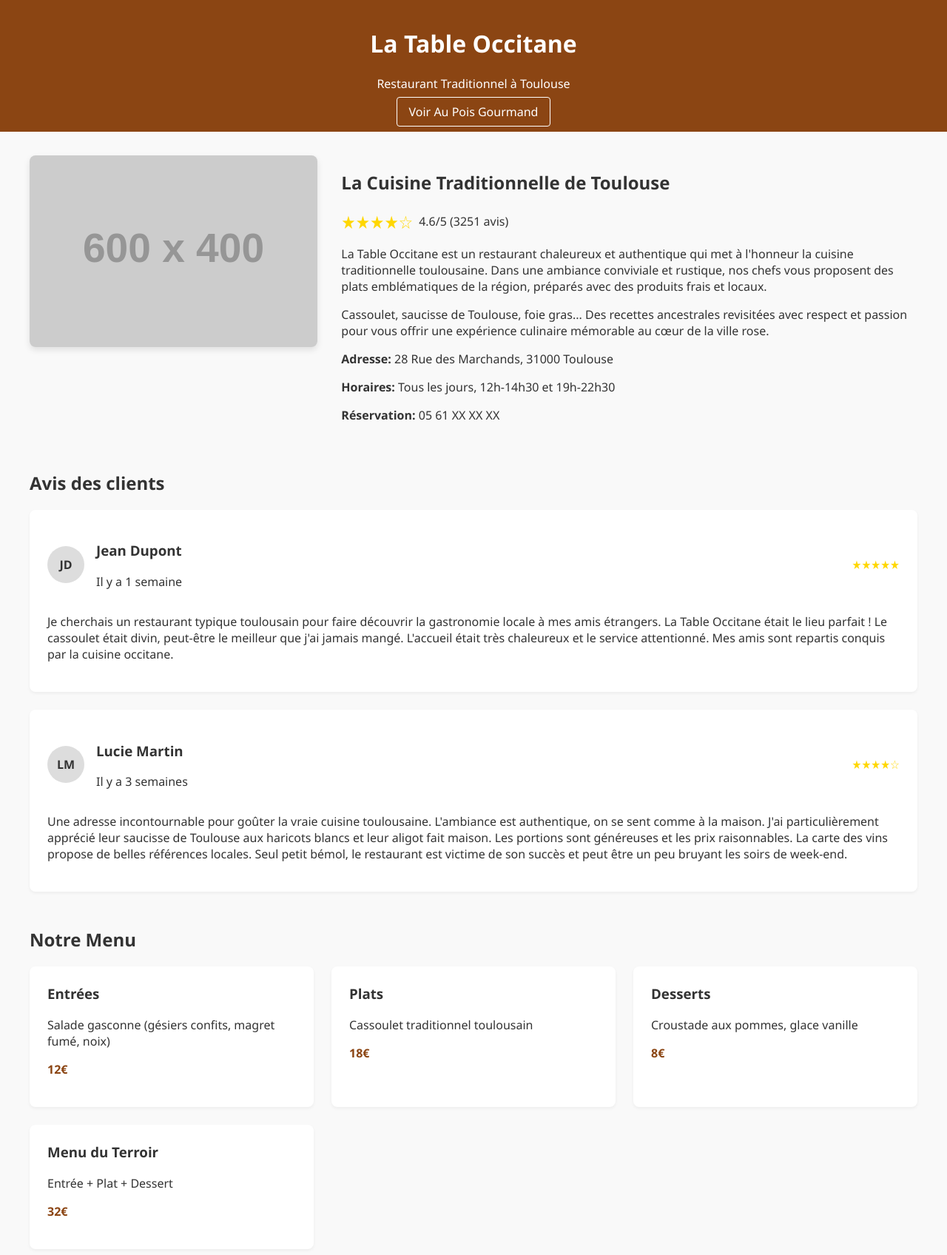
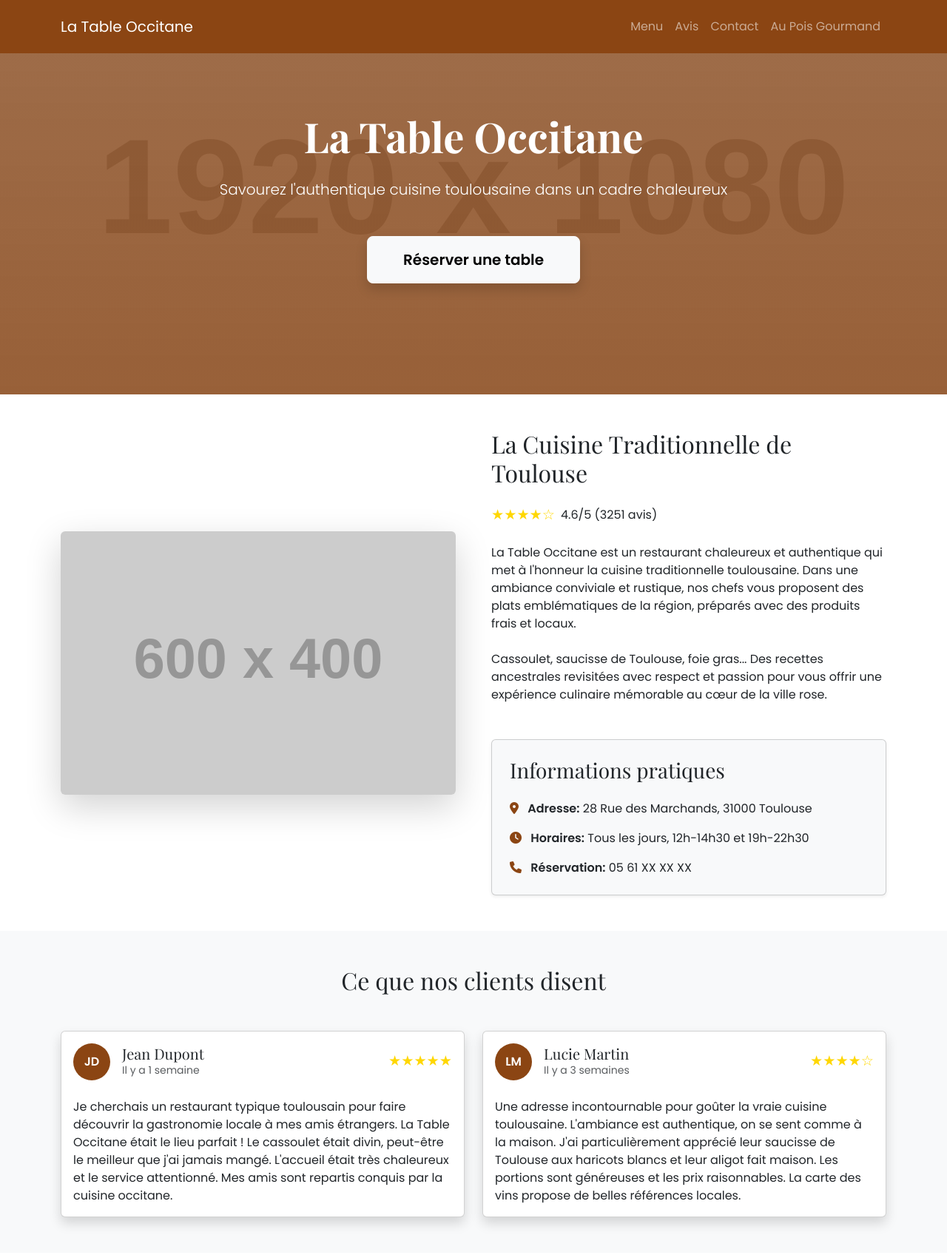
Before and after one commit to gperret31/toulouse-restaurant-showcase, a plain HTML site: page la-table-occitane.html in a window 1280 px wide. Shown: the top 1696 px of the page at 74% size. Drawn offline with nearby package versions, Linux system fonts and the light colour scheme; placeholder pictures from the web are drawn by us.

Commit message:
Intégration de Bootstrap pour La Table Occitane

```diff
--- a/la-table-occitane.html
+++ b/la-table-occitane.html
@@ -4,241 +4,305 @@
     <meta charset="UTF-8">
     <meta name="viewport" content="width=device-width, initial-scale=1.0">
     <title>La Table Occitane - Restaurant Traditionnel de Toulouse</title>
+    <!-- Bootstrap CSS -->
+    <link href="https://cdn.jsdelivr.net/npm/bootstrap@5.3.0/dist/css/bootstrap.min.css" rel="stylesheet">
+    <!-- Font Awesome -->
+    <link rel="stylesheet" href="https://cdnjs.cloudflare.com/ajax/libs/font-awesome/6.0.0/css/all.min.css">
+    <!-- Google Fonts -->
+    <link href="https://fonts.googleapis.com/css2?family=Playfair+Display:wght@400;700&family=Poppins:wght@300;400;500;600&display=swap" rel="stylesheet">
     <style>
         body {
-            font-family: 'Segoe UI', Tahoma, Geneva, Verdana, sans-serif;
-            margin: 0;
-            padding: 0;
-            color: #333;
-            background-color: #f9f9f9;
+            font-family: 'Poppins', sans-serif;
         }
-        header {
+        h1, h2, h3, h4, h5 {
+            font-family: 'Playfair Display', serif;
+        }
+        .bg-brown {
+            background-color: #8B4513 !important;
+        }
+        .text-brown {
+            color: #8B4513 !important;
+        }
+        .btn-brown {
             background-color: #8B4513;
             color: white;
-            padding: 1rem;
-            text-align: center;
         }
-        .container {
-            max-width: 1200px;
-            margin: 0 auto;
-            padding: 2rem;
-        }
-        .restaurant-info {
-            display: flex;
-            flex-wrap: wrap;
-            gap: 2rem;
-            margin-bottom: 2rem;
-        }
-        .restaurant-image {
-            flex: 1;
-            min-width: 300px;
-        }
-        .restaurant-image img {
-            width: 100%;
-            border-radius: 8px;
-            box-shadow: 0 4px 8px rgba(0,0,0,0.1);
-        }
-        .restaurant-details {
-            flex: 2;
-            min-width: 300px;
-        }
-        .rating {
-            display: flex;
-            align-items: center;
-            margin-bottom: 1rem;
+        .btn-brown:hover {
+            background-color: #a0522d;
+            color: white;
         }
         .stars {
             color: #FFD700;
-            font-size: 1.5rem;
-            margin-right: 0.5rem;
+            font-size: 1.2rem;
         }
-        .reviews {
-            margin-top: 3rem;
+        .hero {
+            background: linear-gradient(rgba(139, 69, 19, 0.7), rgba(139, 69, 19, 0.8)), url('https://via.placeholder.com/1920x1080');
+            background-size: cover;
+            background-position: center;
+            color: white;
+            padding: 150px 0;
         }
-        .review {
-            background-color: white;
-            border-radius: 8px;
-            padding: 1.5rem;
-            margin-bottom: 1.5rem;
-            box-shadow: 0 2px 4px rgba(0,0,0,0.05);
+        .card {
+            transition: transform 0.3s;
         }
-        .review-header {
-            display: flex;
-            align-items: center;
-            margin-bottom: 1rem;
+        .card:hover {
+            transform: translateY(-5px);
         }
-        .review-avatar {
+        .navbar {
+            transition: all 0.3s;
+        }
+        .avatar-circle {
             width: 50px;
             height: 50px;
             border-radius: 50%;
-            margin-right: 1rem;
-            background-color: #ddd;
+            background-color: #8B4513;
+            color: white;
             display: flex;
             align-items: center;
             justify-content: center;
             font-weight: bold;
         }
-        .review-rating {
-            margin-left: auto;
-            color: #FFD700;
+        .menu-price {
+            color: #8B4513;
+            font-weight: bold;
+            font-size: 1.2rem;
         }
-        .menu-section {
-            margin-top: 3rem;
+        footer a {
+            color: rgba(255,255,255,0.7);
+            text-decoration: none;
         }
-        .menu-items {
-            display: grid;
-            grid-template-columns: repeat(auto-fill, minmax(300px, 1fr));
-            gap: 1.5rem;
+        footer a:hover {
+            color: white;
         }
-        .menu-item {
+        .social-icon {
+            display: inline-flex;
+            align-items: center;
+            justify-content: center;
+            width: 40px;
+            height: 40px;
+            background-color: rgba(255,255,255,0.2);
+            color: white;
+            border-radius: 50%;
+            margin-right: 10px;
+            transition: all 0.3s;
+        }
+        .social-icon:hover {
             background-color: white;
-            border-radius: 8px;
-            padding: 1.5rem;
-            box-shadow: 0 2px 4px rgba(0,0,0,0.05);
-        }
-        .menu-item h3 {
-            margin-top: 0;
-        }
-        .price {
-            font-weight: bold;
             color: #8B4513;
-        }
-        .cta {
-            text-align: center;
-            margin-top: 3rem;
-            padding: 2rem;
-            background-color: #f0f0f0;
-            border-radius: 8px;
-        }
-        .btn {
-            display: inline-block;
-            background-color: #8B4513;
-            color: white;
-            padding: 0.8rem 1.5rem;
-            border-radius: 4px;
-            text-decoration: none;
-            font-weight: bold;
-            transition: background-color 0.3s;
-        }
-        .btn:hover {
-            background-color: #a0522d;
-        }
-        footer {
-            background-color: #333;
-            color: white;
-            text-align: center;
-            padding: 1rem;
-            margin-top: 2rem;
-        }
-        .nav-link {
-            margin-top: 1rem;
-        }
-        .nav-link a {
-            color: white;
-            text-decoration: none;
-            padding: 0.5rem 1rem;
-            border: 1px solid white;
-            border-radius: 4px;
-        }
-        .nav-link a:hover {
-            background-color: rgba(255,255,255,0.2);
-        }
-        @media (max-width: 768px) {
-            .restaurant-info {
-                flex-direction: column;
-            }
+            transform: translateY(-3px);
         }
     </style>
 </head>
 <body>
-    <header>
-        <h1>La Table Occitane</h1>
-        <p>Restaurant Traditionnel à Toulouse</p>
-        <div class="nav-link">
-            <a href="index.html">Voir Au Pois Gourmand</a>
-        </div>
-    </header>
-
-    <div class="container">
-        <div class="restaurant-info">
-            <div class="restaurant-image">
-                <img src="https://via.placeholder.com/600x400" alt="La Table Occitane Restaurant">
-            </div>
-            <div class="restaurant-details">
-                <h2>La Cuisine Traditionnelle de Toulouse</h2>
-                <div class="rating">
-                    <div class="stars">★★★★☆</div>
-                    <span>4.6/5 (3251 avis)</span>
-                </div>
-                <p>La Table Occitane est un restaurant chaleureux et authentique qui met à l'honneur la cuisine traditionnelle toulousaine. Dans une ambiance conviviale et rustique, nos chefs vous proposent des plats emblématiques de la région, préparés avec des produits frais et locaux.</p>
-                <p>Cassoulet, saucisse de Toulouse, foie gras... Des recettes ancestrales revisitées avec respect et passion pour vous offrir une expérience culinaire mémorable au cœur de la ville rose.</p>
-                <p><strong>Adresse:</strong> 28 Rue des Marchands, 31000 Toulouse</p>
-                <p><strong>Horaires:</strong> Tous les jours, 12h-14h30 et 19h-22h30</p>
-                <p><strong>Réservation:</strong> 05 61 XX XX XX</p>
+    <!-- Navbar -->
+    <nav class="navbar navbar-expand-lg navbar-dark fixed-top bg-brown">
+        <div class="container">
+            <a class="navbar-brand" href="la-table-occitane.html">La Table Occitane</a>
+            <button class="navbar-toggler" type="button" data-bs-toggle="collapse" data-bs-target="#navbarNav">
+                <span class="navbar-toggler-icon"></span>
+            </button>
+            <div class="collapse navbar-collapse" id="navbarNav">
+                <ul class="navbar-nav ms-auto">
+                    <li class="nav-item">
+                        <a class="nav-link" href="#menu">Menu</a>
+                    </li>
+                    <li class="nav-item">
+                        <a class="nav-link" href="#reviews">Avis</a>
+                    </li>
+                    <li class="nav-item">
+                        <a class="nav-link" href="#contact">Contact</a>
+                    </li>
+                    <li class="nav-item">
+                        <a class="nav-link" href="index.html">Au Pois Gourmand</a>
+                    </li>
+                </ul>
             </div>
         </div>
+    </nav>
 
-        <div class="reviews">
-            <h2>Avis des clients</h2>
-            <div class="review">
-                <div class="review-header">
-                    <div class="review-avatar">JD</div>
-                    <div>
-                        <h3>Jean Dupont</h3>
-                        <p>Il y a 1 semaine</p>
+    <!-- Hero Section -->
+    <section class="hero text-center">
+        <div class="container">
+            <h1 class="display-4 fw-bold mb-4 animate__animated animate__fadeIn">La Table Occitane</h1>
+            <p class="lead mb-5 animate__animated animate__fadeIn">Savourez l'authentique cuisine toulousaine dans un cadre chaleureux</p>
+            <a href="#contact" class="btn btn-light btn-lg px-5 py-3 fw-bold shadow animate__animated animate__fadeIn">Réserver une table</a>
+        </div>
+    </section>
+
+    <!-- Restaurant Info -->
+    <section class="py-5">
+        <div class="container">
+            <div class="row g-5 align-items-center">
+                <div class="col-lg-6">
+                    <img src="https://via.placeholder.com/600x400" alt="La Table Occitane Restaurant" class="img-fluid rounded shadow-lg">
+                </div>
+                <div class="col-lg-6">
+                    <h2 class="mb-4">La Cuisine Traditionnelle de Toulouse</h2>
+                    <div class="d-flex align-items-center mb-4">
+                        <div class="stars me-2">★★★★☆</div>
+                        <span>4.6/5 (3251 avis)</span>
                     </div>
-                    <div class="review-rating">★★★★★</div>
-                </div>
-                <p>Je cherchais un restaurant typique toulousain pour faire découvrir la gastronomie locale à mes amis étrangers. La Table Occitane était le lieu parfait ! Le cassoulet était divin, peut-être le meilleur que j'ai jamais mangé. L'accueil était très chaleureux et le service attentionné. Mes amis sont repartis conquis par la cuisine occitane.</p>
-            </div>
-            <div class="review">
-                <div class="review-header">
-                    <div class="review-avatar">LM</div>
-                    <div>
-                        <h3>Lucie Martin</h3>
-                        <p>Il y a 3 semaines</p>
+                    <p class="mb-4">La Table Occitane est un restaurant chaleureux et authentique qui met à l'honneur la cuisine traditionnelle toulousaine. Dans une ambiance conviviale et rustique, nos chefs vous proposent des plats emblématiques de la région, préparés avec des produits frais et locaux.</p>
+                    <p class="mb-5">Cassoulet, saucisse de Toulouse, foie gras... Des recettes ancestrales revisitées avec respect et passion pour vous offrir une expérience culinaire mémorable au cœur de la ville rose.</p>
+
+                    <div class="card shadow-sm p-4 bg-light" id="contact">
+                        <h3 class="mb-4">Informations pratiques</h3>
+                        <p class="mb-3"><i class="fas fa-map-marker-alt text-brown me-2"></i> <strong>Adresse:</strong> 28 Rue des Marchands, 31000 Toulouse</p>
+                        <p class="mb-3"><i class="fas fa-clock text-brown me-2"></i> <strong>Horaires:</strong> Tous les jours, 12h-14h30 et 19h-22h30</p>
+                        <p class="mb-0"><i class="fas fa-phone text-brown me-2"></i> <strong>Réservation:</strong> 05 61 XX XX XX</p>
                     </div>
-                    <div class="review-rating">★★★★☆</div>
-                </div>
-                <p>Une adresse incontournable pour goûter la vraie cuisine toulousaine. L'ambiance est authentique, on se sent comme à la maison. J'ai particulièrement apprécié leur saucisse de Toulouse aux haricots blancs et leur aligot fait maison. Les portions sont généreuses et les prix raisonnables. La carte des vins propose de belles références locales. Seul petit bémol, le restaurant est victime de son succès et peut être un peu bruyant les soirs de week-end.</p>
-            </div>
-        </div>
-
-        <div class="menu-section">
-            <h2>Notre Menu</h2>
-            <div class="menu-items">
-                <div class="menu-item">
-                    <h3>Entrées</h3>
-                    <p>Salade gasconne (gésiers confits, magret fumé, noix)</p>
-                    <p class="price">12€</p>
-                </div>
-                <div class="menu-item">
-                    <h3>Plats</h3>
-                    <p>Cassoulet traditionnel toulousain</p>
-                    <p class="price">18€</p>
-                </div>
-                <div class="menu-item">
-                    <h3>Desserts</h3>
-                    <p>Croustade aux pommes, glace vanille</p>
-                    <p class="price">8€</p>
-                </div>
-                <div class="menu-item">
-                    <h3>Menu du Terroir</h3>
-                    <p>Entrée + Plat + Dessert</p>
-                    <p class="price">32€</p>
                 </div>
             </div>
         </div>
+    </section>
 
-        <div class="cta">
-            <h2>Envie de goûter la vraie cuisine toulousaine?</h2>
-            <p>Réservez dès maintenant pour découvrir nos spécialités régionales</p>
-            <a href="#" class="btn">Réserver une table</a>
+    <!-- Reviews Section -->
+    <section class="py-5 bg-light" id="reviews">
+        <div class="container">
+            <h2 class="text-center mb-5">Ce que nos clients disent</h2>
+            <div class="row g-4">
+                <div class="col-md-6">
+                    <div class="card h-100 shadow">
+                        <div class="card-body">
+                            <div class="d-flex align-items-center mb-4">
+                                <div class="avatar-circle me-3">JD</div>
+                                <div>
+                                    <h5 class="mb-0">Jean Dupont</h5>
+                                    <p class="text-muted mb-0 small">Il y a 1 semaine</p>
+                                </div>
+                                <div class="stars ms-auto">★★★★★</div>
+                            </div>
+                            <p class="card-text">Je cherchais un restaurant typique toulousain pour faire découvrir la gastronomie locale à mes amis étrangers. La Table Occitane était le lieu parfait ! Le cassoulet était divin, peut-être le meilleur que j'ai jamais mangé. L'accueil était très chaleureux et le service attentionné. Mes amis sont repartis conquis par la cuisine occitane.</p>
+                        </div>
+                    </div>
+                </div>
+                <div class="col-md-6">
+                    <div class="card h-100 shadow">
+                        <div class="card-body">
+                            <div class="d-flex align-items-center mb-4">
+                                <div class="avatar-circle me-3">LM</div>
+                                <div>
+                                    <h5 class="mb-0">Lucie Martin</h5>
+                                    <p class="text-muted mb-0 small">Il y a 3 semaines</p>
+                                </div>
+                                <div class="stars ms-auto">★★★★☆</div>
+                            </div>
+                            <p class="card-text">Une adresse incontournable pour goûter la vraie cuisine toulousaine. L'ambiance est authentique, on se sent comme à la maison. J'ai particulièrement apprécié leur saucisse de Toulouse aux haricots blancs et leur aligot fait maison. Les portions sont généreuses et les prix raisonnables. La carte des vins propose de belles références locales.</p>
+                        </div>
+                    </div>
+                </div>
+            </div>
         </div>
-    </div>
+    </section>
 
-    <footer>
-        <p>&copy; 2025 La Table Occitane - Restaurant Traditionnel à Toulouse</p>
+    <!-- Menu Section -->
+    <section class="py-5" id="menu">
+        <div class="container">
+            <h2 class="text-center mb-5">Notre Menu</h2>
+            <div class="row g-4">
+                <div class="col-md-6 col-lg-3">
+                    <div class="card h-100 shadow-sm text-center">
+                        <div class="card-body">
+                            <h3 class="card-title">Entrées</h3>
+                            <p class="card-text my-4">Salade gasconne (gésiers confits, magret fumé, noix)</p>
+                            <p class="menu-price">12€</p>
+                        </div>
+                    </div>
+                </div>
+                <div class="col-md-6 col-lg-3">
+                    <div class="card h-100 shadow-sm text-center">
+                        <div class="card-body">
+                            <h3 class="card-title">Plats</h3>
+                            <p class="card-text my-4">Cassoulet traditionnel toulousain</p>
+                            <p class="menu-price">18€</p>
+                        </div>
+                    </div>
+                </div>
+                <div class="col-md-6 col-lg-3">
+                    <div class="card h-100 shadow-sm text-center">
+                        <div class="card-body">
+                            <h3 class="card-title">Desserts</h3>
+                            <p class="card-text my-4">Croustade aux pommes, glace vanille</p>
+                            <p class="menu-price">8€</p>
+                        </div>
+                    </div>
+                </div>
+                <div class="col-md-6 col-lg-3">
+                    <div class="card h-100 shadow-sm text-center">
+                        <div class="card-body">
+                            <h3 class="card-title">Menu du Terroir</h3>
+                            <p class="card-text my-4">Entrée + Plat + Dessert</p>
+                            <p class="menu-price">32€</p>
+                        </div>
+                    </div>
+                </div>
+            </div>
+        </div>
+    </section>
+
+    <!-- CTA Section -->
+    <section class="py-5 my-5 bg-light">
+        <div class="container">
+            <div class="bg-brown text-white p-5 rounded-4 shadow text-center">
+                <h2 class="mb-4">Envie de goûter la vraie cuisine toulousaine?</h2>
+                <p class="lead mb-4">Réservez dès maintenant pour découvrir nos spécialités régionales</p>
+                <a href="#" class="btn btn-light btn-lg px-5 fw-bold">Réserver une table</a>
+            </div>
+        </div>
+    </section>
+
+    <!-- Footer -->
+    <footer class="bg-dark text-white py-5">
+        <div class="container">
+            <div class="row g-4">
+                <div class="col-md-4">
+                    <h5 class="mb-4">La Table Occitane</h5>
+                    <p>Restaurant Traditionnel à Toulouse</p>
+                    <p>Une cuisine authentique et savoureuse dans une ambiance chaleureuse et conviviale.</p>
+                </div>
+                <div class="col-md-4">
+                    <h5 class="mb-4">Liens Rapides</h5>
+                    <ul class="list-unstyled">
+                        <li class="mb-2"><a href="#">Accueil</a></li>
+                        <li class="mb-2"><a href="#menu">Menu</a></li>
+                        <li class="mb-2"><a href="#reviews">Avis</a></li>
+                        <li class="mb-2"><a href="#contact">Contact</a></li>
+                        <li><a href="index.html">Au Pois Gourmand</a></li>
+                    </ul>
+                </div>
+                <div class="col-md-4">
+                    <h5 class="mb-4">Suivez-nous</h5>
+                    <p>Restez connectés pour nos dernières actualités et événements spéciaux</p>
+                    <div class="mt-4">
+                        <a href="#" class="social-icon"><i class="fab fa-facebook-f"></i></a>
+                        <a href="#" class="social-icon"><i class="fab fa-instagram"></i></a>
+                        <a href="#" class="social-icon"><i class="fab fa-twitter"></i></a>
+                    </div>
+                </div>
+            </div>
+            <hr class="mt-5">
+            <div class="text-center mt-4">
+                <p>&copy; 2025 La Table Occitane - Restaurant Traditionnel à Toulouse</p>
+            </div>
+        </div>
     </footer>
+
+    <!-- Bootstrap JS Bundle with Popper -->
+    <script src="https://cdn.jsdelivr.net/npm/bootstrap@5.3.0/dist/js/bootstrap.bundle.min.js"></script>
+    <script>
+        // Navbar scroll effect
+        window.addEventListener('scroll', function() {
+            const navbar = document.querySelector('.navbar');
+            if (window.scrollY > 100) {
+                navbar.style.background = 'rgba(139, 69, 19, 0.95)';
+                navbar.style.padding = '10px 0';
+                navbar.style.boxShadow = '0 2px 10px rgba(0,0,0,0.1)';
+            } else {
+                navbar.style.background = '#8B4513';
+                navbar.style.padding = '16px 0';
+                navbar.style.boxShadow = 'none';
+            }
+        });
+    </script>
 </body>
 </html>
```
